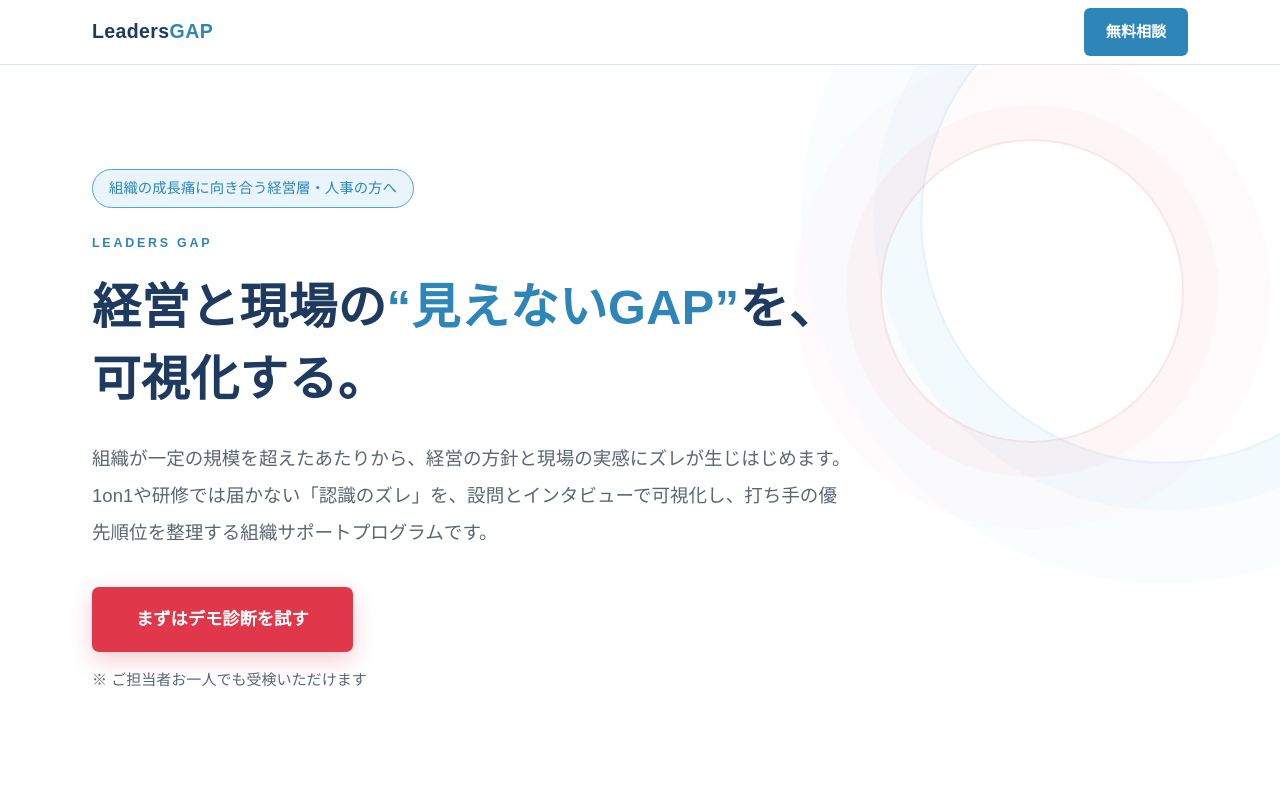
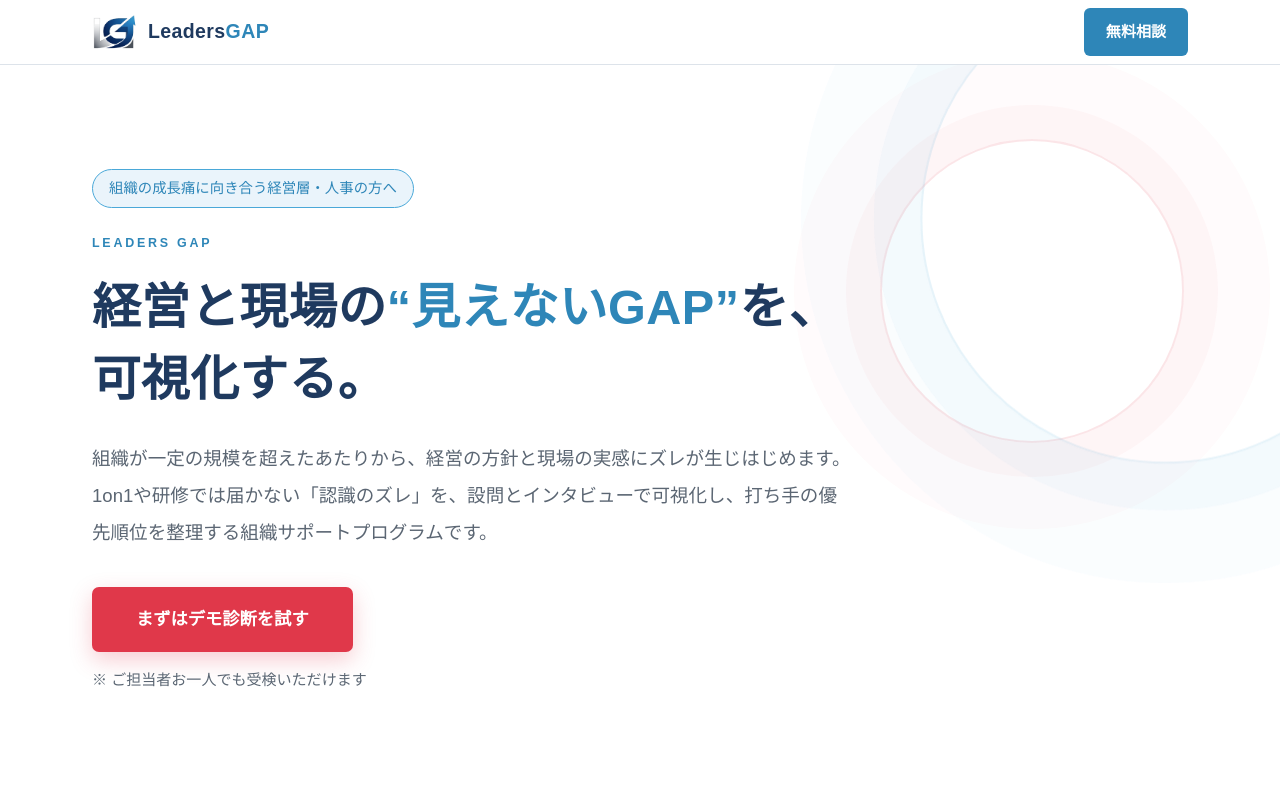
Before and after one commit to tworails-sato/leaders-gap, a Next.js app: page /sample in a window 1280 px wide. Shown: the top 800 px of the page. Built offline with nearby package versions, Linux system fonts and the light colour scheme.

Commit message:
Add Leaders GAP logo to sample landing page

```diff
--- a/app/globals.css
+++ b/app/globals.css
@@ -494,13 +494,24 @@ th {
 }
 
 .lgap-logo {
+  align-items: center;
   color: var(--lgap-navy);
+  display: inline-flex;
   font-size: 1.22rem;
   font-weight: 800;
+  gap: 10px;
   letter-spacing: 0.02em;
-}
-
-.lgap-logo span {
+  line-height: 1;
+}
+
+.lgap-logo img {
+  display: block;
+  height: 38px;
+  object-fit: contain;
+  width: 46px;
+}
+
+.lgap-logo-text span {
   color: var(--lgap-blue-dk);
 }
 
--- a/app/sample/page.tsx
+++ b/app/sample/page.tsx
@@ -102,7 +102,10 @@ export default function SampleLandingPage() {
     <main className="lgap-lp">
       <header className="lgap-header">
         <div className="lgap-wrap lgap-hd">
-          <div className="lgap-logo">Leaders<span>GAP</span></div>
+          <div className="lgap-logo">
+            <img src="/lgap-mark.png" alt="" aria-hidden="true" />
+            <span className="lgap-logo-text">Leaders<span>GAP</span></span>
+          </div>
           <a href="#contact" className="lgap-header-cta">無料相談</a>
         </div>
       </header>
```
Also changed, not shown: public/lgap-mark.png (added).
